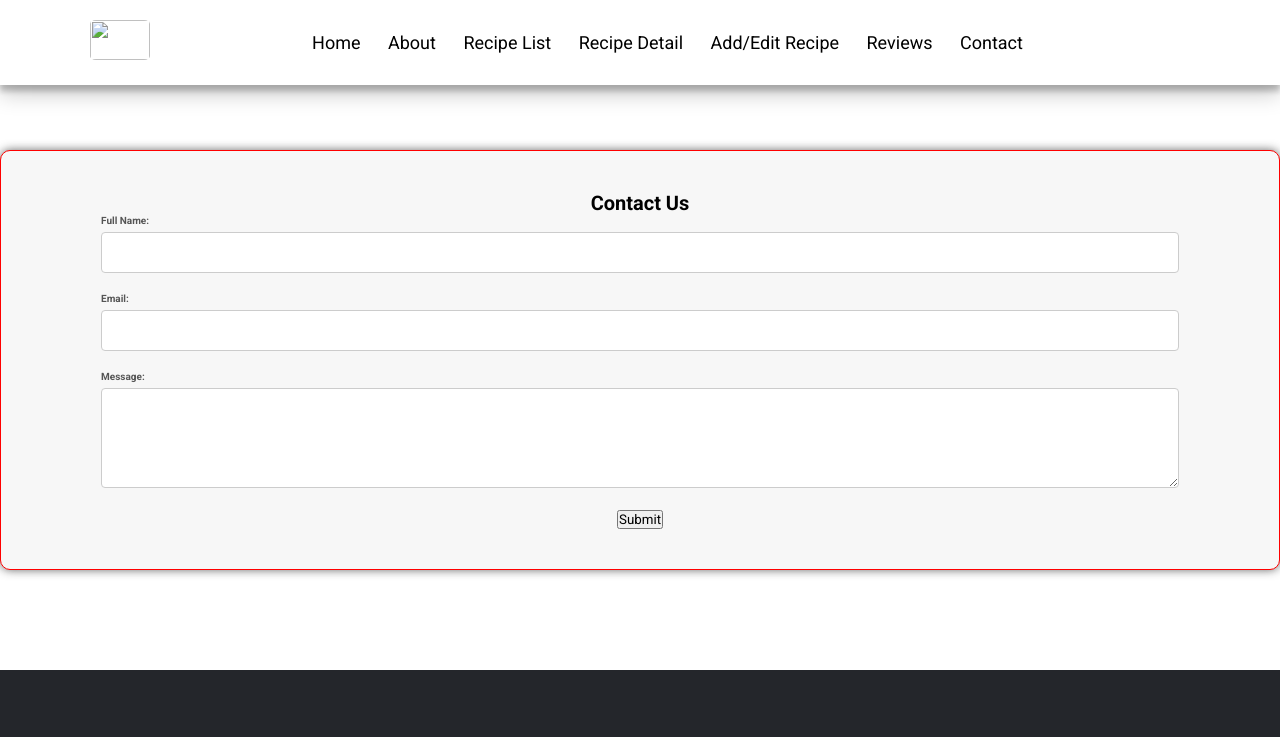
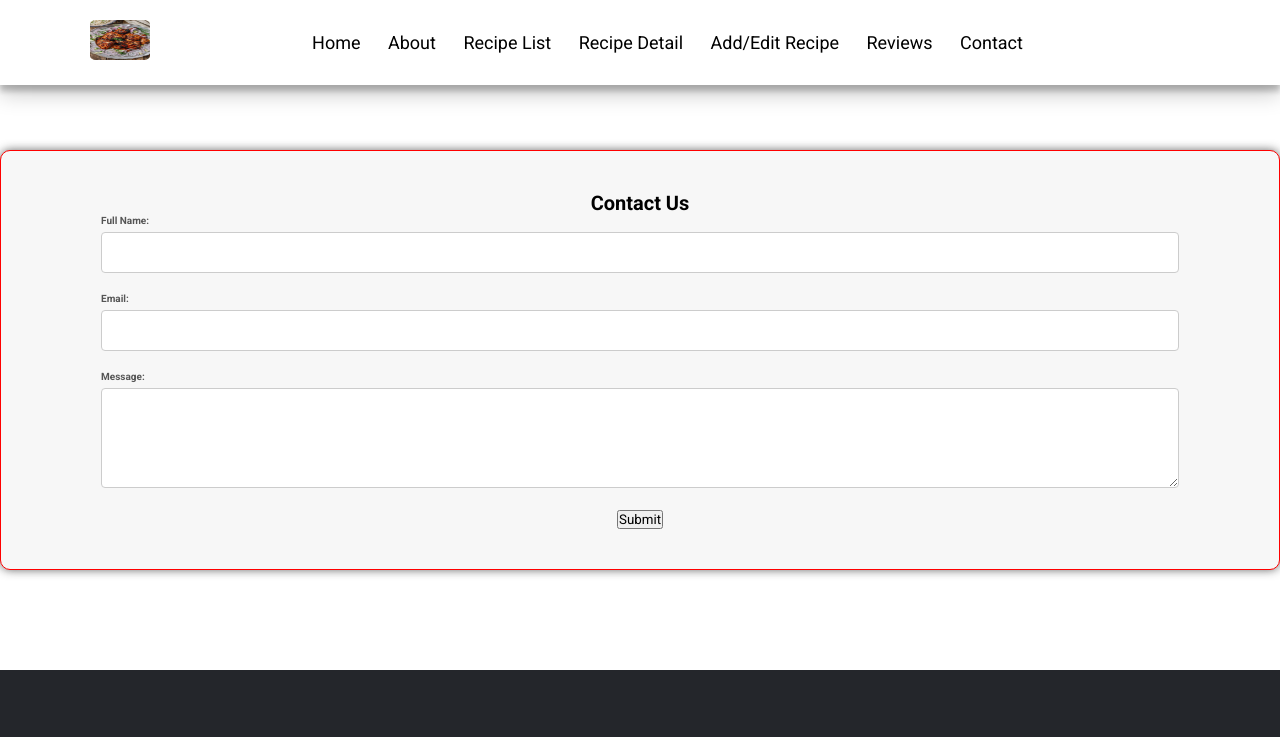
Before and after one commit to Code-wiht-Saroj/webrecipe, a plain HTML site: page contact.html in a window 1280 px wide. Shown: the top 737 px of the page. Drawn offline with Linux system fonts and the light colour scheme; the site is published under a folder, as on GitHub Pages, so addresses that start at the root find nothing; a script that the page names is missing; a web font is replaced by a local one.

Commit message:
Update contact.html

```diff
--- a/contact.html
+++ b/contact.html
@@ -75,7 +75,7 @@
     <header class="header">
 
         <div class="logoheader">
-            <h1><img src="/image/about.photo.jpeg" style="width:60px;height: 40px;border-radius: 10%;" alt=""></h1>
+            <h1><img src="./image/about.photo.jpeg" style="width:60px;height: 40px;border-radius: 10%;" alt=""></h1>
         </div>
 
         <nav class="navbar">
```
